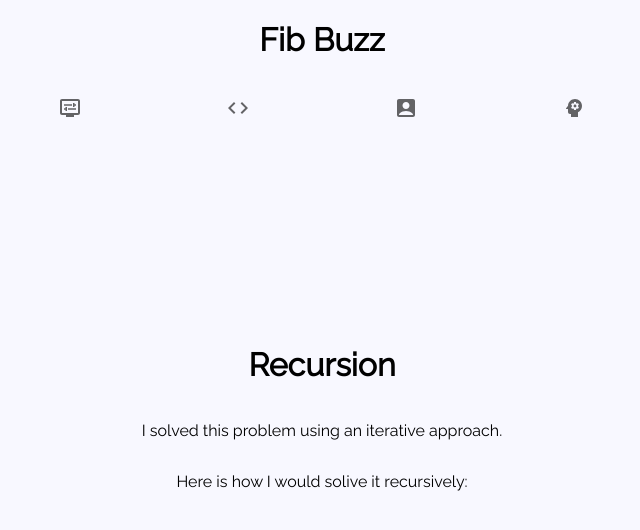
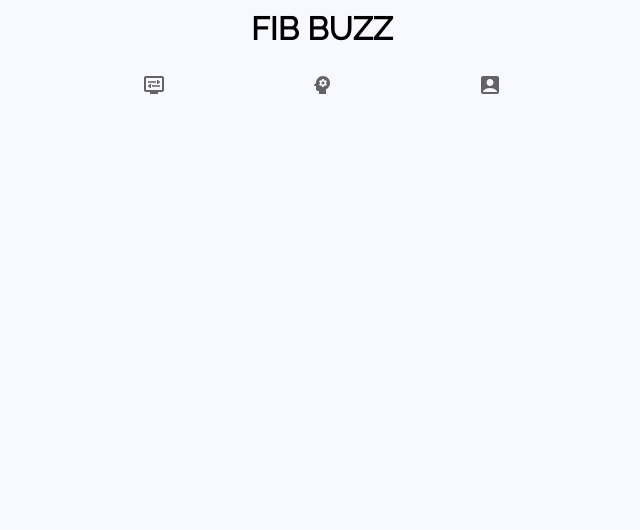
Before and after one commit to ZacharyTStone/fib_buzz, a React (Create React App) app: page /recursive in a window 1280 px wide. Shown: the top 530 px of the page, without its empty margins (318-958 px from the left). Built offline with nearby package versions, Linux system fonts and the light colour scheme.

Commit message:
remove recursive section

```diff
--- a/src/App.css
+++ b/src/App.css
@@ -1,38 +1,3 @@
-.App {
-  text-align: center;
+h1 {
+  margin: 10px;
 }
-
-.App-logo {
-  height: 40vmin;
-  pointer-events: none;
-}
-
-@media (prefers-reduced-motion: no-preference) {
-  .App-logo {
-    animation: App-logo-spin infinite 20s linear;
-  }
-}
-
-.App-header {
-  background-color: #282c34;
-  min-height: 100vh;
-  display: flex;
-  flex-direction: column;
-  align-items: center;
-  justify-content: center;
-  font-size: calc(10px + 2vmin);
-  color: white;
-}
-
-.App-link {
-  color: #61dafb;
-}
-
-@keyframes App-logo-spin {
-  from {
-    transform: rotate(0deg);
-  }
-  to {
-    transform: rotate(360deg);
-  }
-}
--- a/src/App.tsx
+++ b/src/App.tsx
@@ -4,19 +4,19 @@ import { BrowserRouter, Routes, Route } from "react-router-dom";
 import Form from "./Components/FibBuzz/Form";
 import Info from "./Components/Info/Info";
 import About from "./Components/About/About";
-import Recursive from "./Components/Recursive/Recursive";
+
+import Title from "./Components/Title/Title";
 
 const App = () => {
   return (
     <BrowserRouter>
       <div className="App">
-        <h1>Fib Buzz</h1>
+        <Title />
         <Nav />
         <Routes>
           <Route path="/" element={<Form />} />
           <Route path="info" element={<Info />} />
           <Route path="about" element={<About />} />
-          <Route path="recursive" element={<Recursive />} />
         </Routes>
       </div>
     </BrowserRouter>
--- a/src/Components/Info/Info.css
+++ b/src/Components/Info/Info.css
@@ -7,7 +7,3 @@
   height: 100%;
   flex-wrap: wrap;
 }
-
-.Code {
-  width: 50%;
-}
--- a/src/Components/MuiNav/MuiNav.tsx
+++ b/src/Components/MuiNav/MuiNav.tsx
@@ -1,7 +1,6 @@
 import * as React from "react";
 import BottomNavigation from "@mui/material/BottomNavigation";
 import BottomNavigationAction from "@mui/material/BottomNavigationAction";
-import CodeIcon from "@mui/icons-material/Code";
 import AccountBoxIcon from "@mui/icons-material/AccountBox";
 import { Link } from "react-router-dom";
 import DisplaySettingsIcon from "@mui/icons-material/DisplaySettings";
@@ -34,7 +33,7 @@ export default function LabelBottomNavigation() {
         to="/info"
         label="Code"
         value="Code"
-        icon={<CodeIcon />}
+        icon={<PsychologyIcon />}
       />
       <BottomNavigationAction
         component={Link}
@@ -43,13 +42,6 @@ export default function LabelBottomNavigation() {
         value="About"
         icon={<AccountBoxIcon />}
       />
-      <BottomNavigationAction
-        component={Link}
-        to="/recursive"
-        label="Recursive"
-        value="Recursive"
-        icon={<PsychologyIcon />}
-      />
     </BottomNavigation>
   );
 }
--- a/src/Components/Recursive/Recursive.css
+++ /dev/null
@@ -1,8 +0,0 @@
-.Recursive {
-  display: flex;
-  flex-direction: column;
-  align-items: center;
-  justify-content: center;
-  height: 70vh;
-  width: 100vw;
-}
--- a/src/Components/Recursive/Recursive.js
+++ /dev/null
@@ -1,13 +0,0 @@
-import "./Recursive.css";
-
-const Recursive = () => {
-  return (
-    <div className="Recursive">
-      <h1>Recursion</h1>
-      <p>I solved this problem using an iterative approach.</p>
-      <p>Here is how I would solive it recursively:</p>
-    </div>
-  );
-};
-
-export default Recursive;
--- /dev/null
+++ b/src/Components/Title/Title.js
@@ -0,0 +1,17 @@
+const Title = () => {
+  return (
+    <div
+      style={{
+        width: "100vw",
+        display: "flex",
+        flexDirection: "row",
+        justifyContent: "center",
+        alignItems: "center",
+      }}
+    >
+      <h1> FIB BUZZ</h1>
+    </div>
+  );
+};
+
+export default Title;
```
